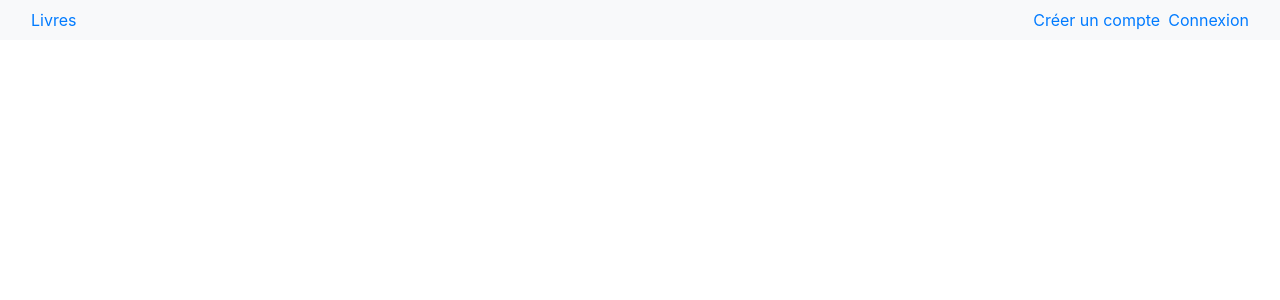
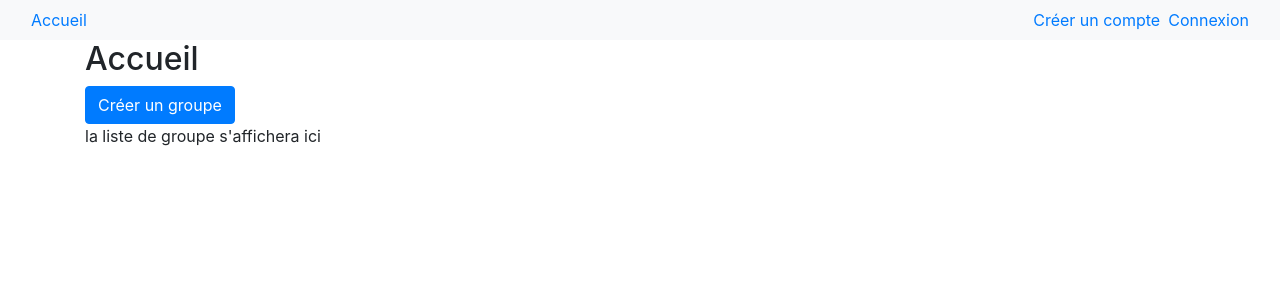
Before and after one commit to RemiChavance/projet_s4, an Angular app: page /home in a window 1280 px wide. Before the commit this address led to /. Shown: the top 300 px of the page. Built offline with nearby package versions, Linux system fonts and the light colour scheme.

Commit message:
home page & create-groupe creation

```diff
--- /dev/null
+++ b/src/app/groupe/create-groupe/create-groupe.component.html
@@ -0,0 +1 @@
+<p>formulaire de création d'un groupe</p>
--- /dev/null
+++ b/src/app/groupe/create-groupe/create-groupe.component.ts
@@ -0,0 +1,15 @@
+import { Component, OnInit } from '@angular/core';
+
+@Component({
+  selector: 'app-create-groupe',
+  templateUrl: './create-groupe.component.html',
+  styleUrls: ['./create-groupe.component.css']
+})
+export class CreateGroupeComponent implements OnInit {
+
+  constructor() { }
+
+  ngOnInit(): void {
+  }
+
+}
--- a/src/app/header/header.component.html
+++ b/src/app/header/header.component.html
@@ -2,7 +2,7 @@
     <div class="container-fluid">
         <ul class="nav navbar-nav">
             <li routerLinkActive="active">
-                <a routerLink="books">Livres</a>
+                <a routerLink="home">Accueil</a>
             </li>
         </ul>
         <ul class="nav navbar-nav navbar-right">
--- /dev/null
+++ b/src/app/home/home.component.html
@@ -0,0 +1,5 @@
+<h2>Accueil</h2>
+
+<button class="btn btn-primary" (click)="onCreateGroupe()">Créer un groupe</button>
+
+<p>la liste de groupe s'affichera ici</p>
--- /dev/null
+++ b/src/app/home/home.component.ts
@@ -0,0 +1,20 @@
+import { Component, OnInit } from '@angular/core';
+import { Router } from '@angular/router';
+
+@Component({
+  selector: 'app-home',
+  templateUrl: './home.component.html',
+  styleUrls: ['./home.component.css']
+})
+export class HomeComponent implements OnInit {
+
+  constructor(private router: Router) { }
+
+  ngOnInit(): void {
+  }
+
+  onCreateGroupe() {
+    this.router.navigate(['/groupe', 'create-groupe']);
+  }
+
+}
```
Also changed, not shown: src/app/app.module.ts (+9 -3 lines), src/app/groupe/create-groupe/create-groupe.component.css (added), src/app/home/home.component.css (added).
